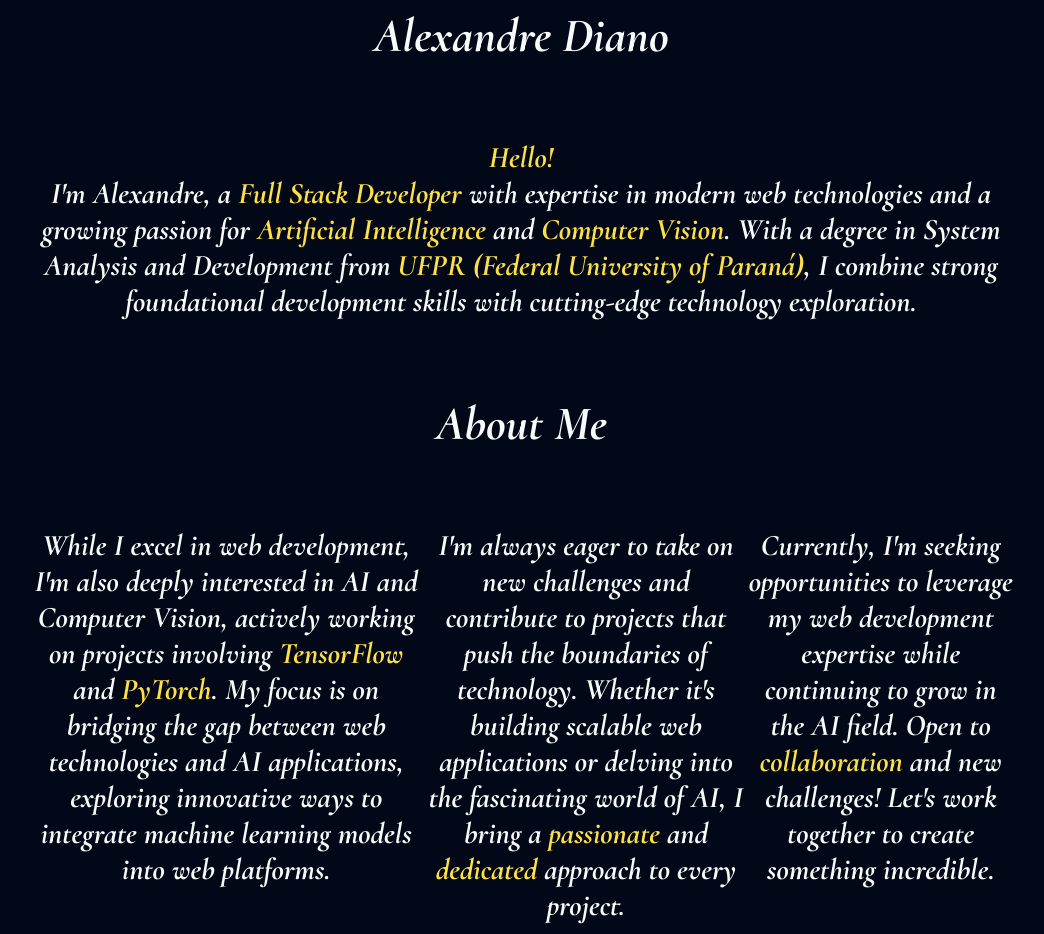
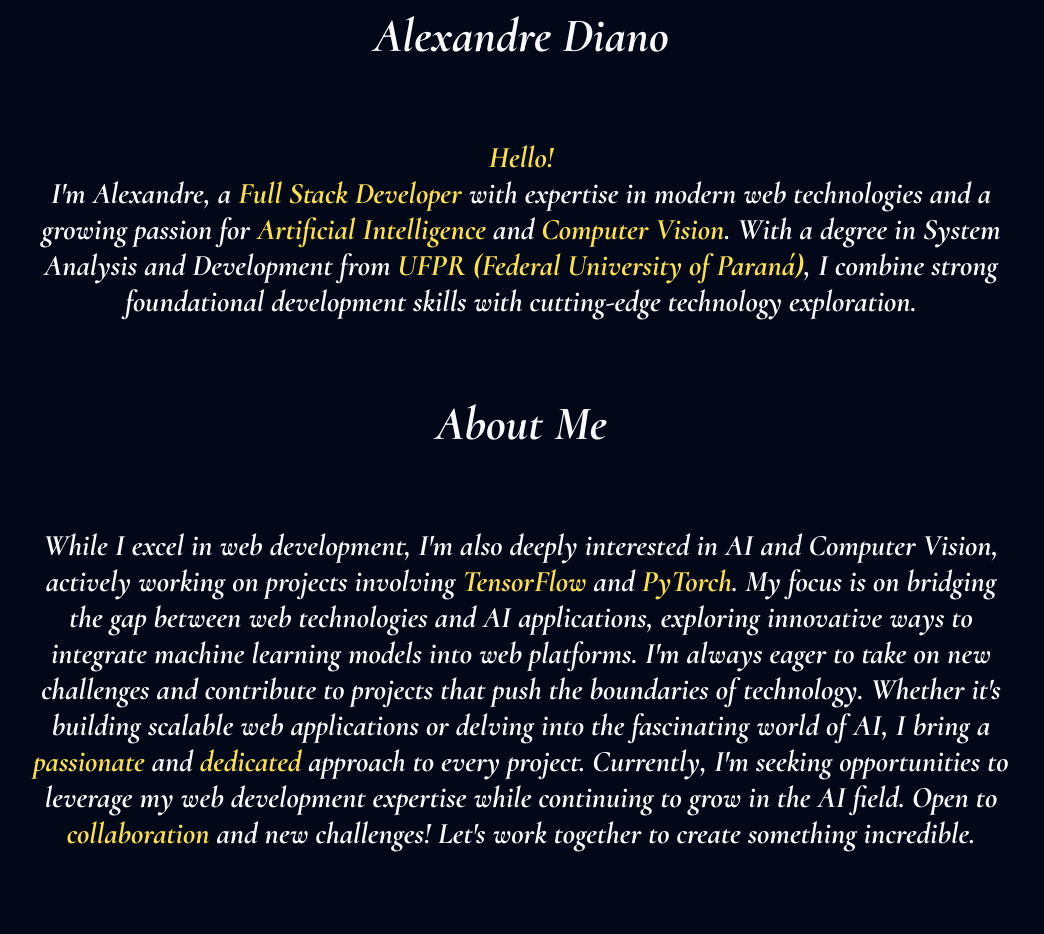
Before and after one commit to AlexandreDiano/Portfolio, a React (Vite) app: page / in a window 1280 px wide. Shown: the top 934 px of the page, without its empty margins (119-1163 px from the left). Built offline with nearby package versions, Linux system fonts and the light colour scheme.

Commit message:
Update App.tsx

```diff
--- a/src/App.tsx
+++ b/src/App.tsx
@@ -27,11 +27,9 @@ function App() {
         <div className="about-text-wrapper">
           <p>
             While I excel in web development, I'm also deeply interested in AI and Computer Vision, actively working on projects involving <span className="highlight">TensorFlow</span> and <span className="highlight">PyTorch</span>. My focus is on bridging the gap between web technologies and AI applications, exploring innovative ways to integrate machine learning models into web platforms.
-          </p>
-          <p>
+
             I'm always eager to take on new challenges and contribute to projects that push the boundaries of technology. Whether it's building scalable web applications or delving into the fascinating world of AI, I bring a <span className="highlight">passionate</span> and <span className="highlight">dedicated</span> approach to every project.
-          </p>
-          <p>
+
             Currently, I'm seeking opportunities to leverage my web development expertise while continuing to grow in the AI field. Open to <span className="highlight">collaboration</span> and new challenges! Let's work together to create something incredible.
           </p>
         </div>
```
